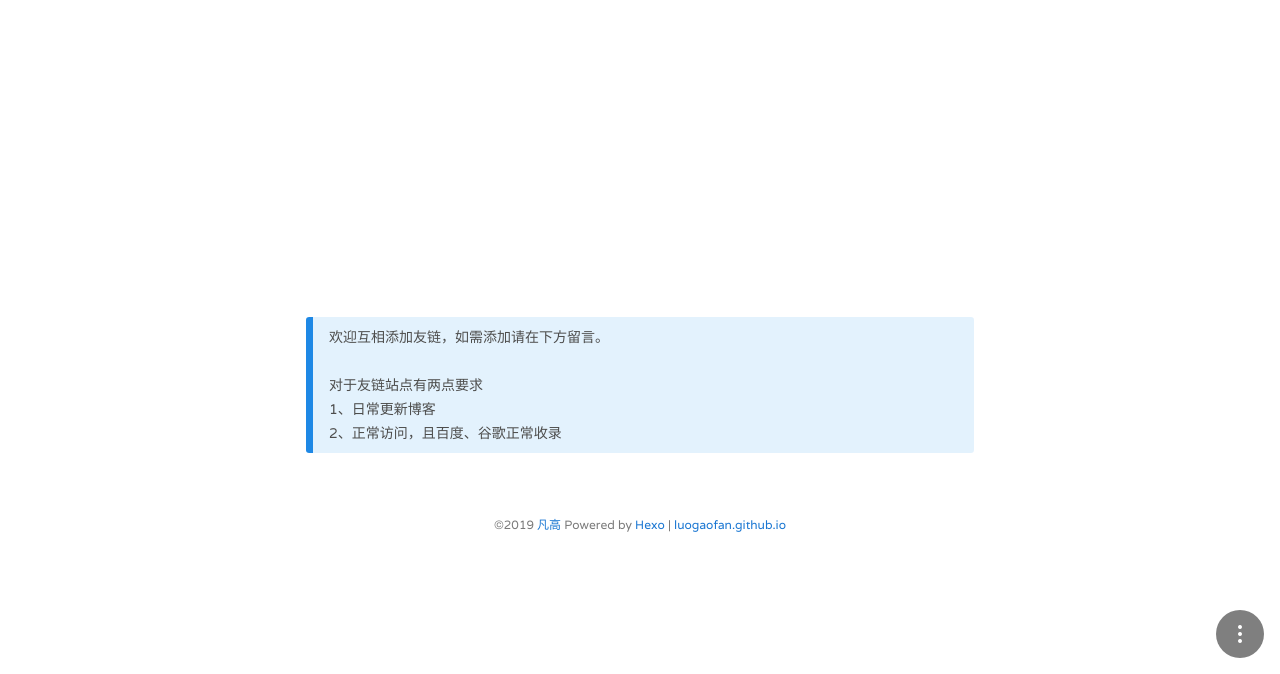
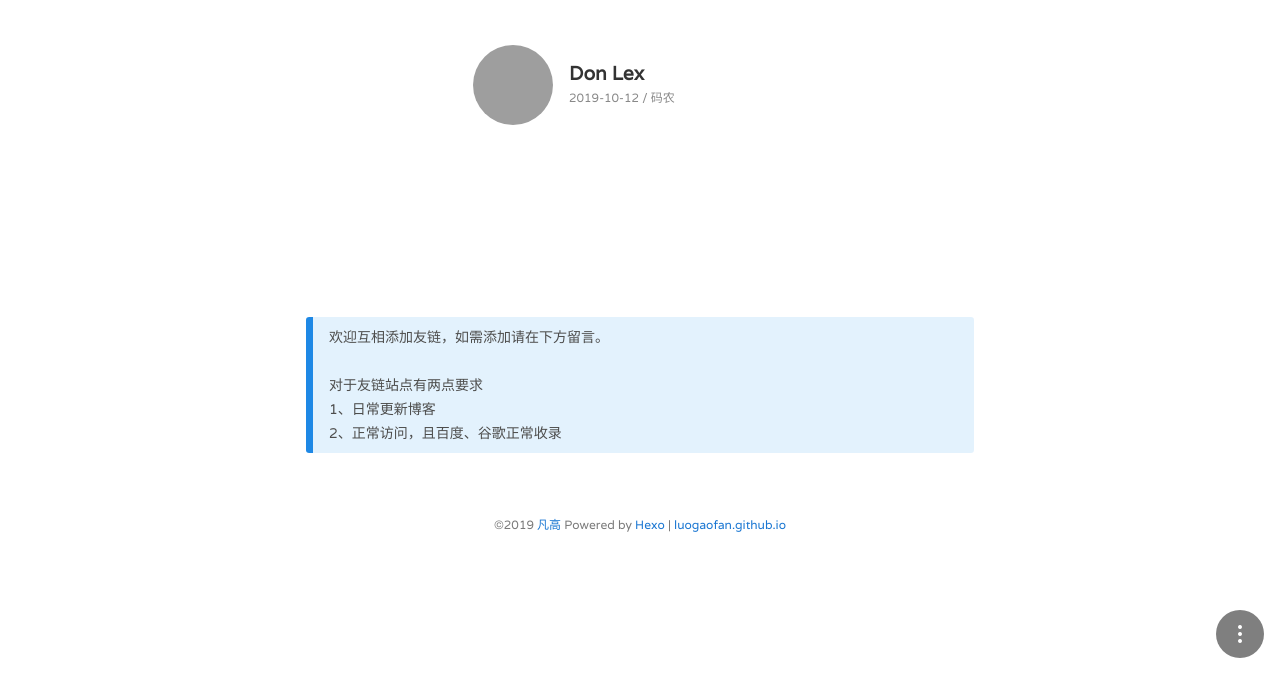
Before and after one commit to luogaofan/luogaofan.github.io, a plain HTML site: page friends/index.html in a window 1280 px wide. Shown: the part 126-800 px from the top of the page. Drawn offline with Linux system fonts and the light colour scheme; grey boxes are pictures that could not be loaded.

Commit message:
Site updated: 2019-12-11 10:15:27

```diff
--- a/friends/index.html
+++ b/friends/index.html
@@ -171,6 +171,16 @@
   <div class="list">
     <ul>
 
+      <li>
+        <a href="https://www.donlex.cn/" target="_blank">
+          <span class="photo" style="background-image: url('https://www.donlex.cn/images/avatar.png')"></span>
+          <span class="meta">
+            <span class="name"> Don Lex</span>
+            <span class="time"> 2019-10-12 / 码农</span>
+          </span>
+        </a>
+      </li>
+
     </ul>
   </div>
 
@@ -199,7 +209,7 @@
 
 </html>
 <script type="text/javascript">
-                  window.HUHU_CONFIG = JSON.parse("{\"share\":[\"weibo\",\"weixin\",\"qqkongjian\",\"QQ\",\"douban\",\"facebook\",\"twitter\",\"google\"],\"service_worker\":{\"open\":false}}")
+                  window.HUHU_CONFIG = JSON.parse("{\"share\":[\"weibo\",\"weixin\",\"qqkongjian\",\"QQ\",\"douban\",\"facebook\",\"twitter\",\"google\"],\"valine\":{\"API_ID\":\"RRWWMoi02GppG4E5qUXVkQar-gzGzoHsz\",\"API_KEY\":\"YQwQmB7IXe0h6BdBT42TbuiF\"},\"service_worker\":{\"open\":false}}")
                 </script> <script type="text/javascript">window.addEventListener('load', function() {
 
     window.loadJs = function(d, m, a) {
```
Also changed, not shown: 2019/12/10/我的第一篇博客/index.html (+6 -1 lines), about/index.html (+1 -1 lines), archives/2019/12/index.html (+1 -1 lines), archives/2019/index.html (+1 -1 lines), archives/index.html (+1 -1 lines), categories/index.html (+1 -1 lines), index.html (+1 -1 lines), tags/index.html (+1 -1 lines).
